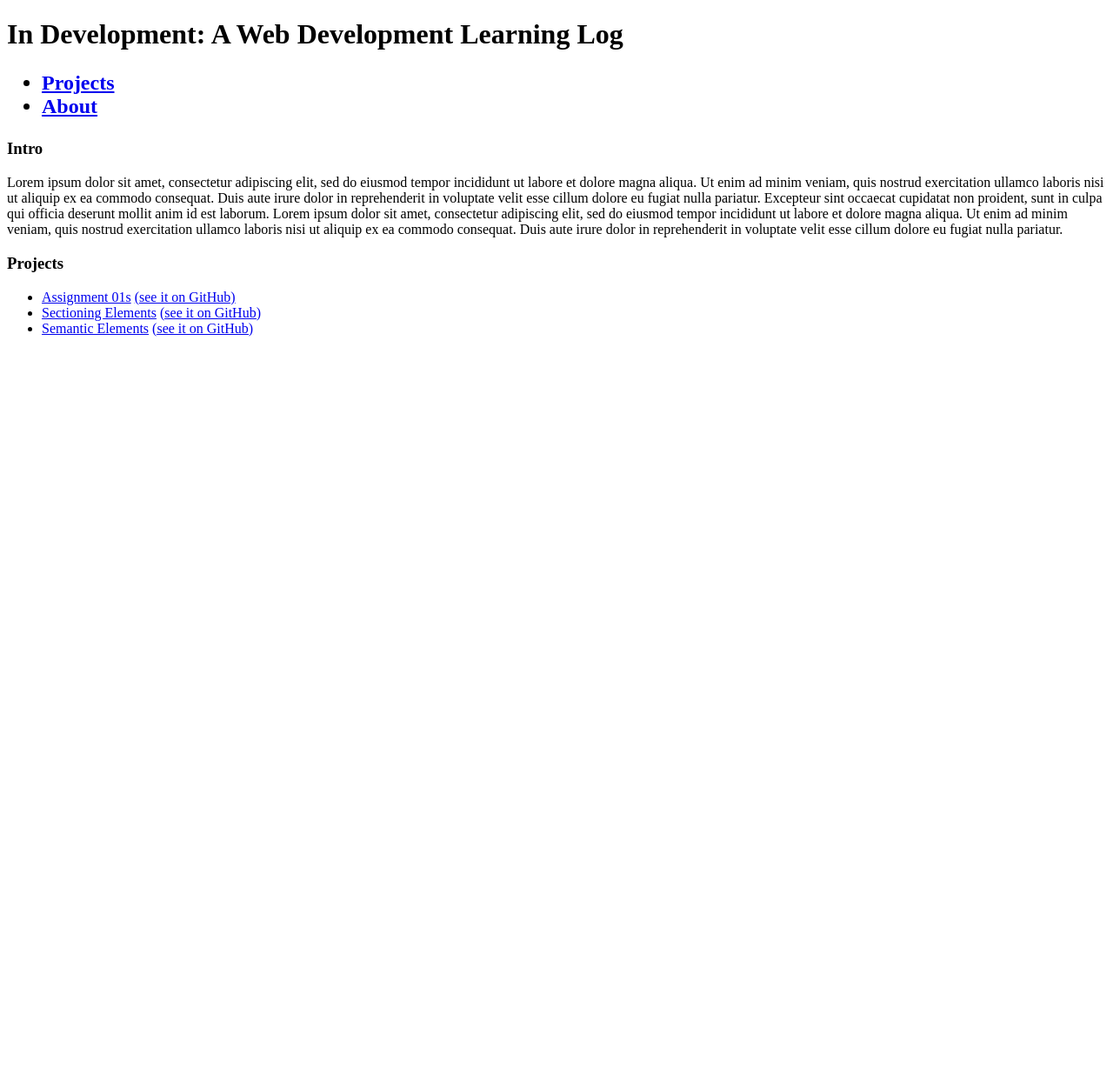
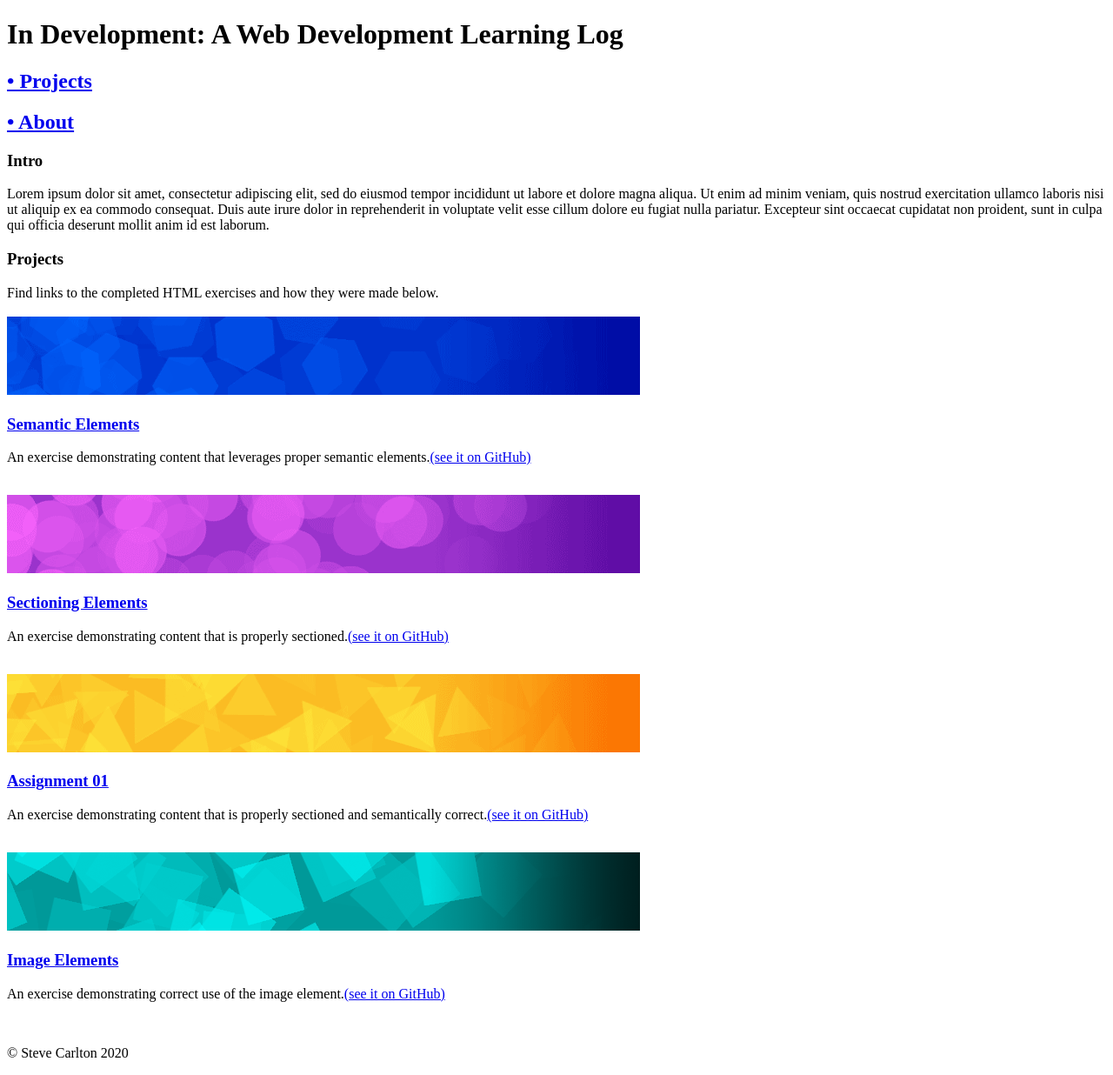
Before and after one commit to Steve-Carlton/FirstWebsite, a plain HTML site: page index.html in a window 1280 px wide. Shown: the whole page at 87% size. Before the commit the page ends 800 px from the top, so only its background shows below. Drawn offline with Linux system fonts and the light colour scheme.

Commit message:
update file. add images

```diff
--- a/index.html
+++ b/index.html
@@ -10,37 +10,71 @@
     </header>
     <nav>
       <h2>
-        <ul>
-          <li><a href="#projects">Projects</a></li> <!-- jump to  projects section (give section an ID #)-->
-          <li><a href="about.html">About</a></li>
-        </ul>
+        <a href="#projects">• Projects</a>
+      </h2>
+      <h2>
+        <a href="about.html">• About</a>
       </h2>
     </nav>
     <h3>Intro</h3>
-    <p>Lorem ipsum dolor sit amet, consectetur adipiscing elit, sed do eiusmod tempor incididunt ut labore et dolore magna aliqua. Ut enim ad minim veniam, quis nostrud exercitation ullamco laboris nisi ut aliquip ex ea commodo consequat. Duis aute irure dolor in reprehenderit in voluptate velit esse cillum dolore eu fugiat nulla pariatur. Excepteur sint occaecat cupidatat non proident, sunt in culpa qui officia deserunt mollit anim id est laborum. Lorem ipsum dolor sit amet, consectetur adipiscing elit, sed do eiusmod tempor incididunt ut labore et dolore magna aliqua. Ut enim ad minim veniam, quis nostrud exercitation ullamco laboris nisi ut aliquip ex ea commodo consequat. Duis aute irure dolor in reprehenderit in voluptate velit esse cillum dolore eu fugiat nulla pariatur.</p>
+    <p>Lorem ipsum dolor sit amet, consectetur adipiscing elit, sed do eiusmod tempor incididunt ut labore et dolore magna aliqua. Ut enim ad minim veniam, quis nostrud exercitation ullamco laboris nisi ut aliquip ex ea commodo consequat. Duis aute irure dolor in reprehenderit in voluptate velit esse cillum dolore eu fugiat nulla pariatur. Excepteur sint occaecat cupidatat non proident, sunt in culpa qui officia deserunt mollit anim id est laborum.</p>
+
     <section>
-      <h3>
-        <header id= "projects">Projects</header>
-      </h3>
-      <ul>
-        <!-- don't use unordered list. break up each list item into an article -->
+      <h3 id= "projects">Projects</h3>
+      <header>
+        Find links to the completed HTML exercises and how they were made below.
+      </header>
+      <br>
 
-        </article>
-        <li><a href="assignments/assignment01.html">Assignment 01s</a> <a href="https://github.com/Steve-Carlton/Assignment-01/blob/master/index.html">(see it on GitHub)</a></li>
+      <article class="Semantic Elements">
+        <header>
+          <img src="images/banner_bluehex.png" alt="" width="728" height="90">
+        </header>
 
-        <li><a href="../semantic-elements/sectioning-elements.html">Sectioning Elements</a> <a href="https://github.com/Steve-Carlton/Assignment-01/blob/master/sectioning-elements.html">(see it on GitHub)</a></li>
+        <h3>
+          <a href="../semantic-elements/semantic-elements.html" target="_blank">Semantic Elements</a>
+        </h3>
+        <p>An exercise demonstrating content that leverages proper semantic elements.<a href="https://github.com/Steve-Carlton/Assignment-01/blob/master/semantic-elements.html" target="_blank">(see it on GitHub)</a></p>
+      </article>
 
-        <li><a href="../semantic-elements/semantic-elements.html">Semantic Elements</a> <a href="https://github.com/Steve-Carlton/Assignment-01/blob/master/semantic-elements.html">(see it on GitHub)</a></li>
+      <br>
+      <article class="Sectioning Elements">
+        <header>
+          <img src="images/banner_purplecircle.png" alt="" width="728" height="90">
+        </header>
+        <h3>
+          <a href="../semantic-elements/sectioning-elements.html" target="_blank">Sectioning Elements</a>
+        </h3>
+        <p>An exercise demonstrating content that is properly sectioned.<a href="https://github.com/Steve-Carlton/Assignment-01/blob/master/sectioning-elements.html" target="_blank">(see it on GitHub)</a></p>
+      </article>
 
-        <!-- include a link to images assignment too -->
-      </ul>
+      <br>
+      <article class="Assignment 01">
+        <header>
+          <img src="images/banner_yelotri.png" alt="" width="728" height="90">
+        </header>
+        <h3>
+          <a href="assignments/assignment01.html" target="_blank">Assignment 01</a>
+        </h3>
+        <p>An exercise demonstrating content that is properly sectioned and semantically correct.<a href="https://github.com/Steve-Carlton/Assignment-01/blob/master/index.html" target="_blank">(see it on GitHub)</a></p>
+      </article>
+
+      <br>
+      <article class="Image Elements">
+        <header>
+          <img src="images/banner_cyansquare.png" alt="" width="728" height="90">
+        </header>
+        <h3>
+          <a href="../semantic-elements/images.html" target="_blank">Image Elements</a>
+        </h3>
+        <p>An exercise demonstrating correct use of the image element.<a href="https://github.com/Steve-Carlton/Assignment-01/blob/master/images.html" target="_blank">(see it on GitHub)</a></p>
+      </article>
     </section>
 
-
-
-
-
-
+    <br>
+    <footer>
+      <p>© Steve Carlton 2020</p>
+    </footer>
 
   </body>
 </html>
```
Also changed, not shown: about.html (+22 -3 lines), images/banner_bluehex.png (added), images/banner_cyansquare.png (added), images/banner_purplecircle.png (added), images/banner_yelotri.png (added).
